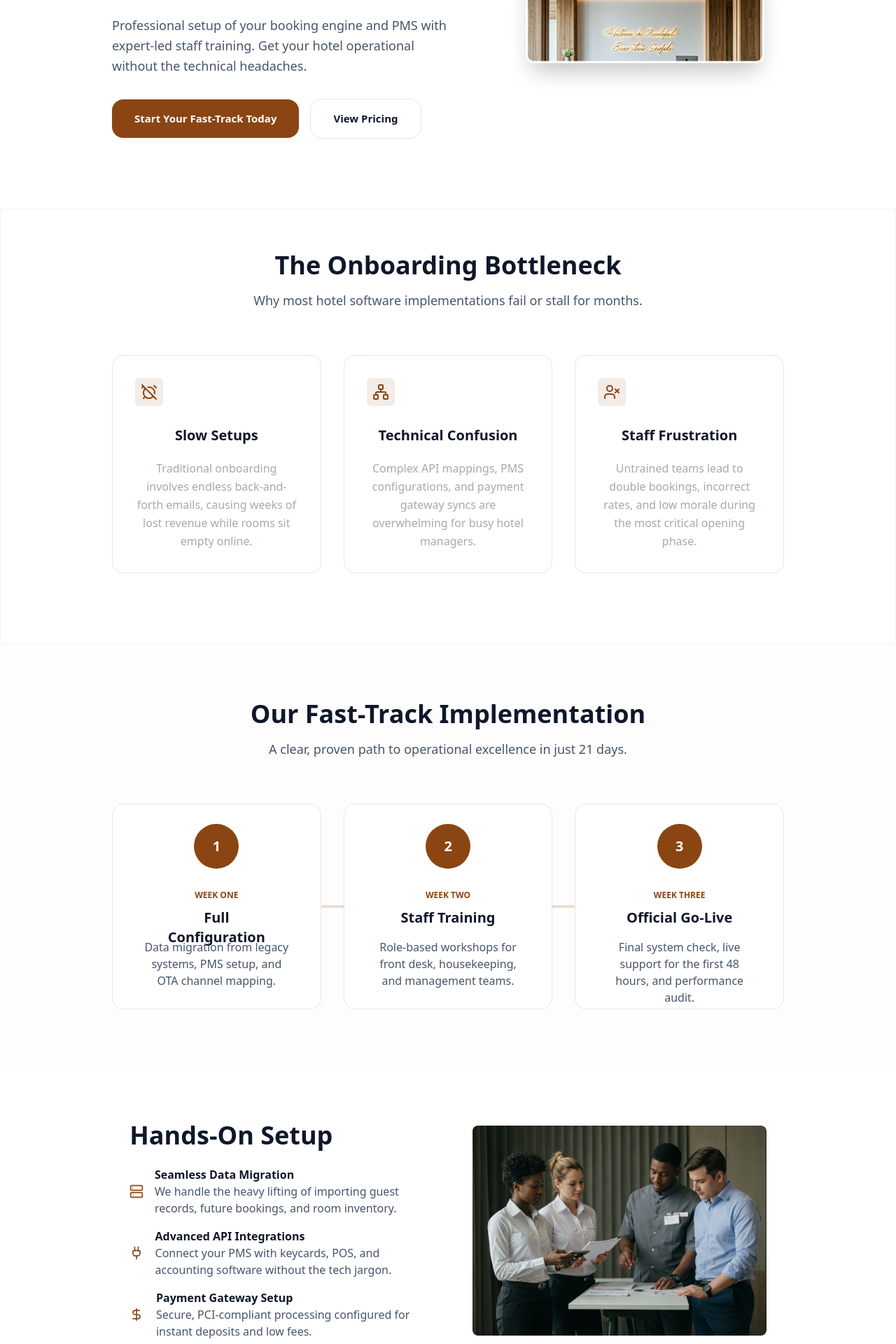
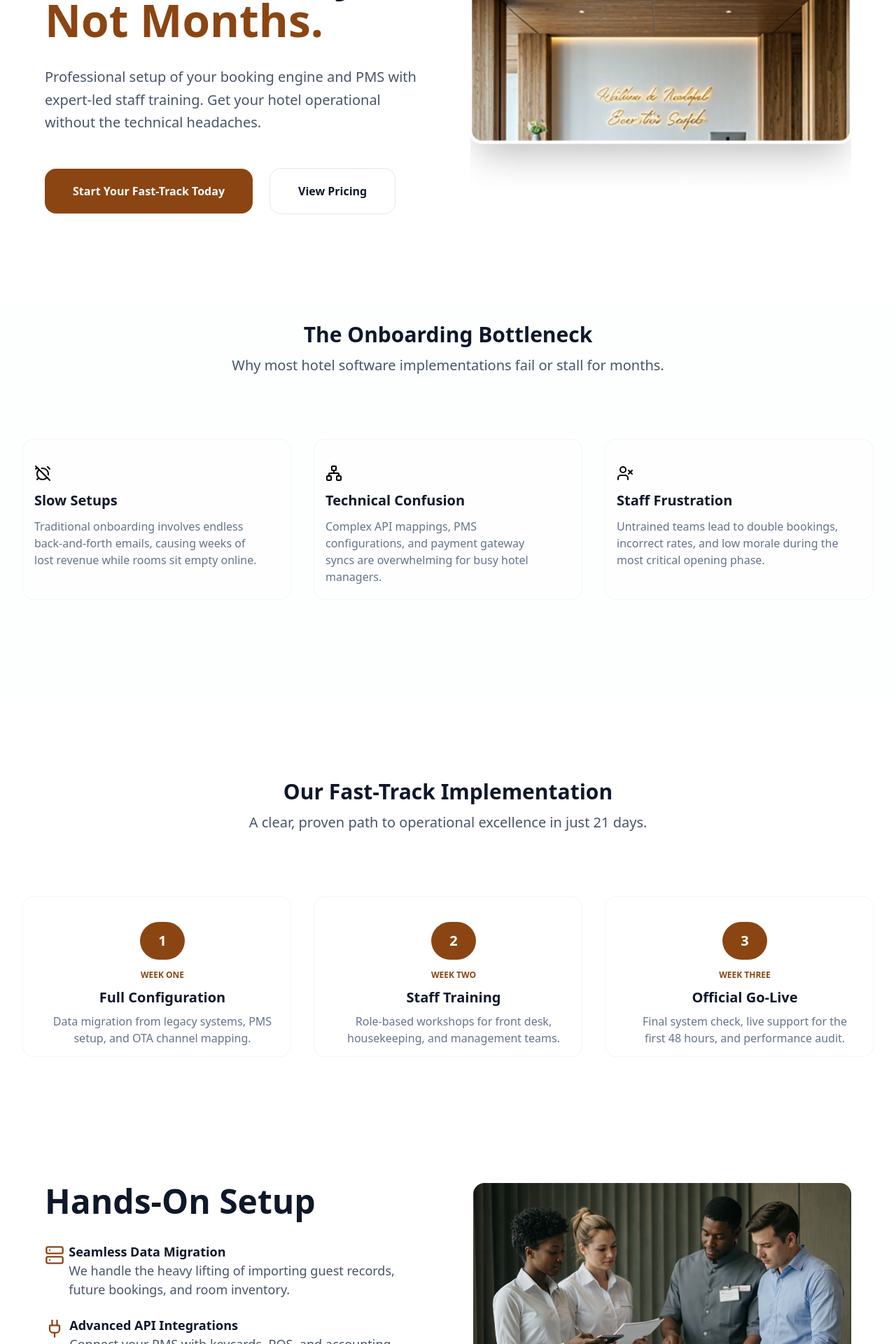
Before and after one commit to shyakabriella/African-safari-Hub, a Next.js app: page /services/onboarding in a window 1280 px wide. Shown: the part 360-2280 px from the top of the page at 70% size. Built offline with nearby package versions, Linux system fonts and the light colour scheme.

Commit message:
fixed sizes for onboarding

```diff
--- a/src/components/setup-onboarding/FastTrackImplementation.tsx
+++ b/src/components/setup-onboarding/FastTrackImplementation.tsx
@@ -2,25 +2,25 @@ import FastTrackImplementationCard from "./FastTrackImplementationCard";
 
 export default function FastTrackImplementation() {
   return (
-    <section className="w-full flex justify-center items-center">
-      <div className="w-[1280px] h-[602px] pt-[80px] pb-[80px] pr-[160px] pl-[160px] flex flex-col justify-center items-center text-center gap-[64px] bg-[#F6F6F8]/20">
-        <div className="w-[896px] h-[84px] flex flex-col gap-[16px]">
-          <div className="w-full h-[40px]">
-            <span className="w-[504.03px] h-full font-bold text-[36px] text-[#0F172A] leading-[40px]">
+    <section className="w-full flex justify-center items-center mt-8">
+      <div className="w-[1280px] h-[562px] pt-[80px] pb-[80px]">
+        <div className="w-full h-[402px] flex flex-col justify-center items-center pr-[32px] pl-[32px] gap-[64px]">
+          {/* Header */}
+          <div className="w-[768px] h-[108px] flex flex-col text-center gap-[16px]">
+            <div className="w-[768px] h-[36px]">
+              <span className="w-[392.5px] h-[36px] font-extrabold text-[30px] text-[#0F172A]">
                 Our Fast-Track Implementation
               </span>
             </div>
-          <div className="w-full h-[28px]">
-            <span className="w-[488.31px] h-[28px] font-normal text-[18px] text-[#475569] leading-[28px]">
+            <div className="w-[768px] h-[56px]">
+              <span className="w-full h-full font-normal text-[20px] text-[#475569]">
                 A clear, proven path to operational excellence in just 21 days.
               </span>
             </div>
           </div>
 
-        <div className="w-[960px] h-[294px] relative">
-          <div className="w-full h-[4px] bg-[#AD6419]/20 absolute top-1/2 left-0 -translate-y-1/2"></div>
-
-          <div className="w-full h-full flex justify-between items-center gap-[32px] relative z-10">
+          {/* Cards */}
+          <div className="w-[1216px] h-[230px] flex gap-[32px]">
             <FastTrackImplementationCard
               count="1"
               weekCount="WEEK ONE"
@@ -43,5 +43,5 @@ export default function FastTrackImplementation() {
         </div>
       </div>
     </section>
-  )
+  );
 }
--- a/src/components/setup-onboarding/FastTrackImplementationCard.tsx
+++ b/src/components/setup-onboarding/FastTrackImplementationCard.tsx
@@ -5,27 +5,39 @@ interface FastTrackImplementationCardProps {
   description: string;
 }
 
-export default function FastTrackImplementationCard({ count, weekCount, title, description }: FastTrackImplementationCardProps) {
+export default function FastTrackImplementationCard({
+  count,
+  weekCount,
+  title,
+  description
+}: FastTrackImplementationCardProps) {
   return (
-    <div className="w-[298.66px] h-[294px] flex flex-col justify-center items-center text-center p-[32px] rounded-[16px] bg-[#FFFFFF] border border-[#E2E8F0]">
-      <div className="w-[64px] h-[88px] pb-[24px]">
-        <div className="w-[64px] h-[64px] rounded-[9999px] bg-[#8B4513] flex justify-center items-center">
-          <span className="w-[11.13px] h-[28px] font-bold text-[20px] leading-[28px] text-[#FFFFFF]">{count}</span>
-        </div>
+    <div className="w-[384px] h-[230px] pt-9 pl-4 rounded-[16px] bg-[#FFFFFF]/50 border border-[#F1F5F9] flex flex-col justify-start items-center text-center">
+      {/* Count circle */}
+      <div className="w-[64px] h-[64px] rounded-full bg-[#8B4513] flex justify-center items-center mb-2">
+        <span className="font-bold text-[20px] text-white">{count}</span>
       </div>
-      <div className="w-[74.95px] h-[24px] pb-[8px]">
-        <div className="w-full h-[16px]">
-          <span className="w-full h-full text-[12px] leading-[16px] text-[#8B4513] font-bold">{weekCount}</span>
-        </div>
+
+      {/* Week */}
+      <div className="w-[74.95px] h-[24px] mb-2">
+        <span className="w-full h-full text-[12px] leading-[16px] text-[#8B4513] font-bold">
+          {weekCount}
+        </span>
       </div>
-      <div className="w-[172.19px] h-[44px] pb-[16px] mt-2">
-        <div className="w-full h-[28px]">
-          <span className="w-full h-full font-bold text-[20px] text-[#0F172A] leading-[28px]">{title}</span>
-        </div>
+
+      {/* Title */}
+      <div className="w-[318px] h-[28px] mb-2">
+        <span className="font-bold text-[20px] text-[#0F172A] leading-[28px]">
+          {title}
+        </span>
       </div>
-      <div className="w-[232.66px] h-[72px] pr-[7.55px] pl-[7.55px]">
-        <span className="w-[217.56px] h-full font-normal text-[#475569] text-[16px] laeding-[24px]">{description}</span>
+
+      {/* Description */}
+      <div className="w-[318px] h-[72px]">
+        <span className="w-full h-full font-normal text-[16px] text-[#64748B] leading-[24px]">
+          {description}
+        </span>
       </div>
     </div>
-  )
+  );
 }
--- a/src/components/setup-onboarding/FeaturesSectionCard.tsx
+++ b/src/components/setup-onboarding/FeaturesSectionCard.tsx
@@ -21,25 +21,25 @@ export default function FeaturesSectionCard({
 }: FeaturesSectionCardProps) {
   return (
     <div
-      className={`flex justify-evenly md:flex-row items-center ${
+      className={`flex justify-between md:flex-row items-start ${
         reverse ? "md:flex-row-reverse" : "md:flex-row"
-      } gap-4 md:gap-6`}
+      } gap-12 md:gap-16`}
     >
       {/* Text Column */}
-      <div className="max-w-[440px] flex flex-col gap-6">
-        <h2 className="font-bold text-[36px] leading-[40px] text-[#0F172A]">
+      <div className="max-w-[600px] flex flex-col gap-8">
+        <h2 className="font-extrabold text-[48px] leading-[1.1] text-[#0F172A]">
           {header}
         </h2>
 
-        <div className="flex flex-col gap-4">
+        <div className="flex flex-col gap-6">
           {features.map((feature, index) => (
-            <div key={index} className="flex items-center gap-3">
-              <span className="text-[#8B4513] mr-3">{feature.icon}</span>
+            <div key={index} className="flex items-start gap-4">
+              <span className="text-[#8B4513] mt-1">{feature.icon}</span>
               <div className="flex flex-col">
-                <span className="font-bold text-[16px] text-[#0F172A]">
+                <span className="font-bold text-[18px] text-[#0F172A]">
                   {feature.title}
                 </span>
-                <span className="text-[16px] text-[#475569]">
+                <span className="text-[18px] text-[#475569]">
                   {feature.description}
                 </span>
               </div>
@@ -50,11 +50,11 @@ export default function FeaturesSectionCard({
 
       {/* Image */}
       {imageSrc && (
-        <div className="w-[420px] h-[300px] flex-shrink-0 relative">
+        <div className="w-[540px] h-[360px] flex-shrink-0 relative">
           <img
             src={imageSrc}
             alt={header}
-            className="w-full h-full object-cover rounded-lg"
+            className="w-full h-full object-cover rounded-2xl"
           />
         </div>
       )}
--- a/src/components/setup-onboarding/GoLiveBanner.tsx
+++ b/src/components/setup-onboarding/GoLiveBanner.tsx
@@ -3,51 +3,51 @@ import Image from "next/image";
 
 export default function GoLiveBanner() {
   return (
-    <section className="w-full flex justify-center py-25">
-      <div className="w-[1280px] flex items-center justify-evenly px-40 gap-20">
+    <section className="w-full flex justify-center py-32">
+      <div className="w-[1280px] flex items-center justify-between px-16 gap-16">
         {/* LEFT CONTENT */}
-        <div className="max-w-146 flex flex-col gap-6">
+        <div className="flex flex-col gap-8 max-w-[640px]">
 
           {/* Badge */}
-          <div className="inline-flex items-center gap-2 px-3 py-1 rounded-full bg-[#8B4513]/10 w-fit">
-            <Gauge className="w-4 h-4 text-[#8B4513]" />
-            <span className="text-sm font-medium text-[#8B4513]">
+          <div className="inline-flex items-center gap-3 px-4 py-2 rounded-full bg-[#8B4513]/10 w-fit">
+            <Gauge className="w-5 h-5 text-[#8B4513]" />
+            <span className="text-base font-medium text-[#8B4513]">
               ACCELERATED DEPLOYMENT
             </span>
           </div>
 
           {/* Heading */}
-          <h2 className="text-[56px] font-extrabold leading-[1.05]">
+          <h2 className="text-[64px] font-extrabold leading-[1.05]">
             <span className="text-[#0F172A] block">Go Live in Days,</span>
             <span className="text-[#8B4513] block">Not Months.</span>
           </h2>
 
           {/* Description */}
-          <p className="text-[18px] text-[#475569] leading-relaxed max-w-[560px]">
+          <p className="text-[20px] text-[#475569] leading-relaxed max-w-[640px]">
             Professional setup of your booking engine and PMS with expert-led
             staff training. Get your hotel operational without the technical
             headaches.
           </p>
 
           {/* Buttons */}
-          <div className="flex items-center gap-4 pt-2">
-            <button className="px-8 py-4 rounded-[16px] bg-[#8B4513] text-white font-bold text-[15px]">
+          <div className="flex items-center gap-6 pt-4">
+            <button className="px-10 py-5 rounded-[16px] bg-[#8B4513] text-white font-bold text-[16px]">
               Start Your Fast-Track Today
             </button>
 
-            <button className="px-8 py-4 rounded-[16px] border border-[#E2E8F0] bg-white text-[#0F172A] font-bold text-[15px]">
+            <button className="px-10 py-5 rounded-[16px] border border-[#E2E8F0] bg-white text-[#0F172A] font-bold text-[16px]">
               View Pricing
             </button>
           </div>
         </div>
 
         {/* RIGHT IMAGE */}
-        <div className="w-115 h-65 relative rounded-2xl overflow-hidden">
+        <div className="w-[640px] h-[400px] relative rounded-2xl overflow-hidden">
           <Image
             src="/GoLiveBanner.png"
             alt="PMS Banner"
             fill
-            className="object-contain"
+            className="object-cover"
           />
         </div>
       </div>
--- a/src/components/setup-onboarding/TheOnboardingBottleneck.tsx
+++ b/src/components/setup-onboarding/TheOnboardingBottleneck.tsx
@@ -4,21 +4,24 @@ import TheOnboardingBottleneckCard from "./TheOnboardingBottleneckCard";
 export default function TheOnboardingBottleneck() {
   return (
     <section className="w-full flex justify-center items-center">
-      <div className="w-[1280px] h-[622px] border border-[#F1F5F9] bg-[#FFFFFF] pt-[40px] pb-[80px] pr-[160px] pl-[160px] flex flex-col justify-center items-center text-center gap-[64px]">
-        <div className="w-[896px] h-[84px] flex flex-col gap-[16px]">
-          <div className="w-full h-[40px]">
-            <span className="w-[449.53px] h-full font-bold text-[36px] leading-[40px] text-[#0F172A]">
+      <div className="w-[1280px] h-[562px] pt-[20px] pb-[80px] bg-[#F8FAFC]/30 border border-[#F6F6F8]/10">
+        <div className="w-full h-[402px] flex flex-col justify-center items-center pr-[32px] pl-[32px] gap-[64px]">
+          {/* Header */}
+          <div className="w-[768px] h-[108px] flex flex-col text-center gap-[16px]">
+            <div className="w-[768px] h-[36px]">
+              <span className="w-[392.5px] h-[36px] font-extrabold text-[30px] text-[#0F172A]">
                 The Onboarding Bottleneck
               </span>
             </div>
-          <div className="w-full h-[28px]">
-            <span className="w-[514.2px] h-full font-normal text-[18px] leading-[28px] text-[#475569]">
+            <div className="w-[768px] h-[56px]">
+              <span className="w-full h-full font-normal text-[20px] text-[#475569]">
                 Why most hotel software implementations fail or stall for months.
               </span>
             </div>
           </div>
 
-        <div className="w-[960px] h-[312px] flex items-center justify-between gap-[32px]">
+          {/* Cards */}
+          <div className="w-[1216px] h-[230px] flex gap-[32px]">
             <TheOnboardingBottleneckCard
               icon={<AlarmClockOff />}
               title="Slow Setups"
@@ -36,6 +39,7 @@ export default function TheOnboardingBottleneck() {
             />
           </div>
         </div>
+      </div>
     </section>
-  )
+  );
 }
--- a/src/components/setup-onboarding/TheOnboardingBottleneckCard.tsx
+++ b/src/components/setup-onboarding/TheOnboardingBottleneckCard.tsx
@@ -4,23 +4,24 @@ interface TheOnboardingBottleneckCardProps {
   description: string;
 }
 
-export default function TheOnboardingBottleneckCard({ icon, title, description }: TheOnboardingBottleneckCardProps) {
+export default function TheOnboardingBottleneckCard({
+  icon,
+  title,
+  description,
+}: TheOnboardingBottleneckCardProps) {
   return (
-    <div className="w-[298.66px] h-[312px] flex flex-col gap-[20px] p-[32px] rounded-[16px] bg-[#FFFFFF]/50 border border-[#E2E8F0]">
-      <div className="w-[48px] h-[48px] rounded-[12px] bg-[#FFFFFF]/70">
-        <div className="w-[40px] h-[40px] flex justify-center items-center">
-          <span className="w-full h-full bg-[#8B4513]/10 text-[#8B4513] rounded-md flex justify-center items-center">{icon}</span>
-        </div>
+    <div className="w-[384px] h-[230px] pt-9 pl-4 rounded-[16px] bg-[#FFFFFF]/50 border border-[#F1F5F9]">
+      {icon}
+      <div className="w-[318px] h-[28px] mt-3">
+        <span className="w-[200.17px] h-[28px] font-bold text-[20px] text-[#0F172A]">
+          {title}
+        </span>
       </div>
-
-      <div className="w-[232.66px] h-[28px]">
-        <span className="w-full h-full font-bold leading-[28px] text-[20px] text-[#0F172A]">{title}</span>
-      </div>
-      <div className="w-[232.66px] h-[104px]">
-        <span className="w-full h-full font-normal text-[16px] leading-[26px] text-[#475569]/50">
+      <div className="w-[318px] h-[72px] mt-3">
+        <span className="w-[284.86px] h-full text-[16px] text-[#64748B] font-normal">
           {description}
         </span>
       </div>
     </div>
-  )
+  );
 }
```
Also changed, not shown: src/components/setup-onboarding/FeaturesSection.tsx (+9 -9 lines), src/components/setup-onboarding/FinalSetupCTA.tsx (+22 -20 lines), src/components/setup-onboarding/FocusOnHospitality.tsx (+8 -6 lines), src/components/setup-onboarding/FocusOnHospitalityCard.tsx (+20 -9 lines). Lines whose indentation alone changed are shown as unchanged.
